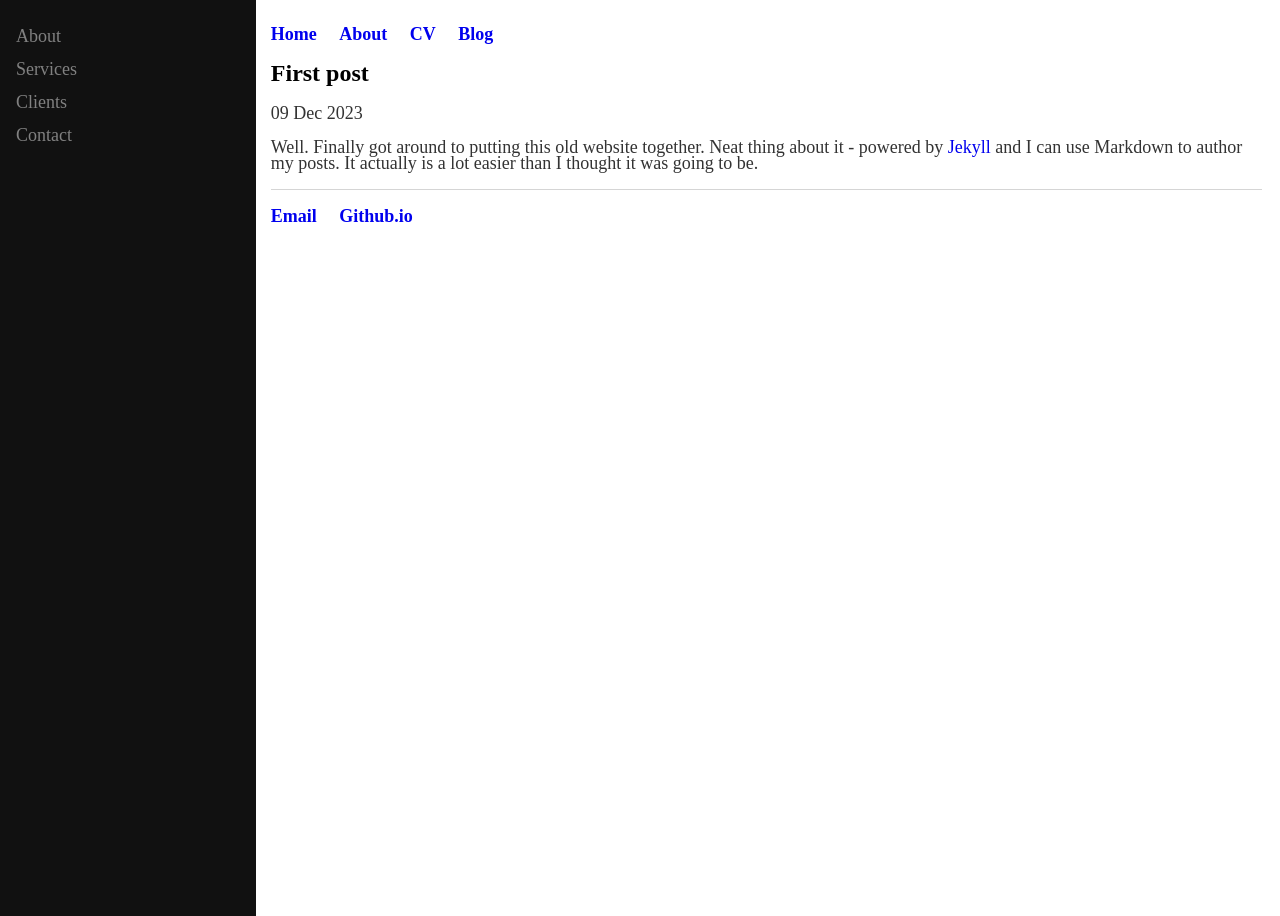
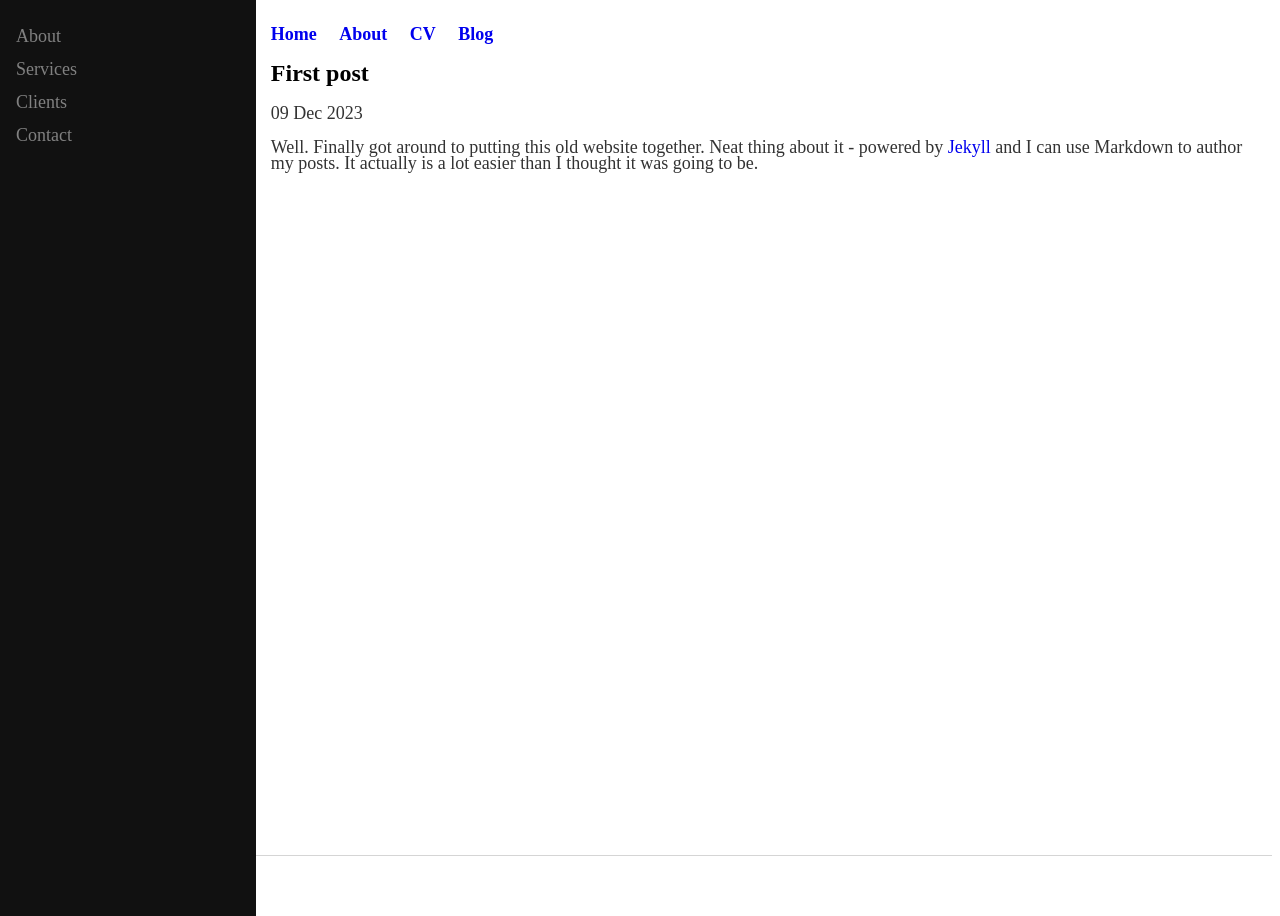
Before and after one commit to hoAngnaMPHan/apmaths.github.io, a Jekyll site: the page built from _posts/2023-12-09-first-post.md, in a window 1280 px wide. Built offline with Jekyll 4.4.1, drawn with Linux system fonts in a browser that asks for light colours.

Commit message:
Update default.html

```diff
--- a/_layouts/default.html
+++ b/_layouts/default.html
@@ -10,10 +10,10 @@
       <div class="container">
 
            {{ content }}
-         {% include footer.html %}
+
       </div>
 
 </div>
-
+   {% include footer.html %}
 </body>
 </html>
```
